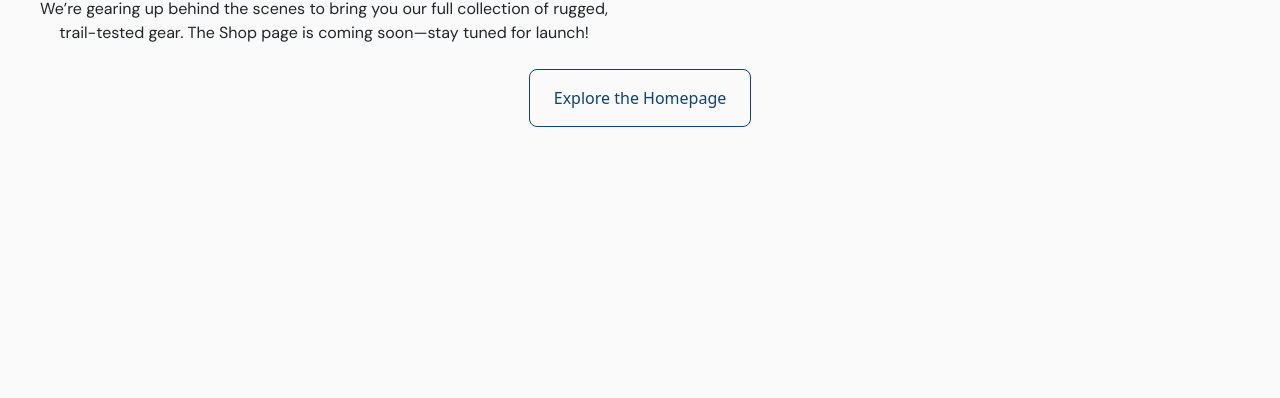
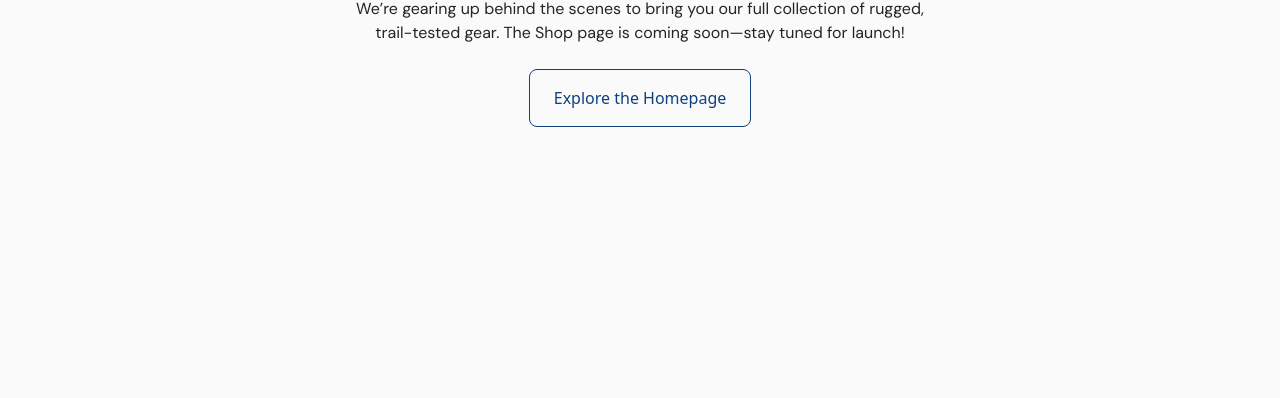
Before and after one commit to leighdahlin/dolomiti, a plain HTML site: page shop.html in a window 1280 px wide. Shown: the part 403-801 px from the top of the page. Drawn offline with nearby package versions, Linux system fonts and the light colour scheme; a web font is replaced by a local one.

Commit message:
fix alignment of elements on shop page

```diff
--- a/shop.html
+++ b/shop.html
@@ -94,7 +94,7 @@
         </header>
         <main class="bg-[#fafafa]">
             <section class="flex flex-col justify-center items-center gap-2 min-h-[calc(100vh-72.5px)]">
-                <div class="flex flex-col w-full max-w-[1450px] px-4 py-8 lg:py-15">
+                <div class="flex flex-col items-center justify-center w-full max-w-[1450px] px-4 py-8 lg:py-15">
                     <h1 class="text-center text-[#0e417d]! text-[30px] md:text-[40px]">Your Next Adventure Starts Soon.</h1>
                     <p class="max-w-[600px] pb-4 text-center">We’re gearing up behind the scenes to bring you our full collection of rugged, trail-tested gear. The Shop page is coming soon—stay tuned for launch!</p>
                     <a href="index.html" class="border border-[#0e417d]! px-4 py-3 rounded-lg hover:bg-[#0e417d] cursor-pointer transition-all ease-in-out transition-ease self-start hover:border-white hover:text-[#fafafa]! text-[#0e417d]! text-decoration-none mx-auto">Explore the Homepage</a>
```
